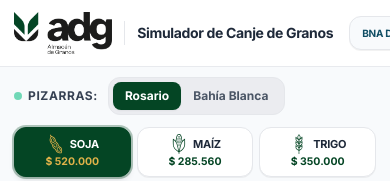
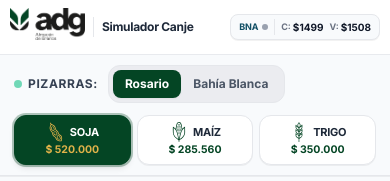
Before and after one commit to unkedcv2/adg, a React (Vite) app: page / in a window 390 px wide. Both pictures are taken after a click on the button "SIMULADOR". Shown: the top 181 px of the page. Built offline with nearby package versions, Linux system fonts and the light colour scheme; no server answers.

Commit message:
refactor: improve responsive layout of simulator header
Adjust padding, spacing, and logo size to ensure better fit on mobile devices.

```diff
--- a/src/components/CanjeSimulator.tsx
+++ b/src/components/CanjeSimulator.tsx
@@ -1033,10 +1033,10 @@
       {/* HEADER PRINCIPAL: Marca ADG a la izquierda y Dólar BNA derecha*/}
       {/* ============================================================ */}
       <header id="simulator-header" className="sticky top-0 z-40 bg-white border-b border-gray-200 shadow-2xs">
-        <div className="max-w-7xl mx-auto px-3.5 sm:px-6 lg:px-8 py-3 flex items-center justify-between gap-4">
+        <div className="max-w-7xl mx-auto px-2.5 sm:px-6 lg:px-8 py-2 sm:py-3 flex items-center justify-between gap-2 sm:gap-4">
 
           {/* Logo ADG + Línea divisoria finita + Título Simulador de Canje de Granos */}
-          <div className="flex items-center space-x-3 sm:space-x-4 shrink-0">
+          <div className="flex items-center space-x-2 sm:space-x-4 min-w-0">
             <a
               href="#"
               onClick={(e) => {
@@ -1051,32 +1051,48 @@
               className="flex items-center shrink-0 cursor-pointer hover:opacity-90 transition-opacity"
               title="ADG - Almacén de Granos"
             >
-              <Logo lightBg={true} height={42} />
+              <div className="sm:hidden">
+                <Logo lightBg={true} height={32} />
+              </div>
+              <div className="hidden sm:block">
+                <Logo lightBg={true} height={42} />
+              </div>
             </a>
 
-            <div className="h-6 sm:h-7 w-px bg-gray-200" />
+            <div className="h-5 sm:h-7 w-px bg-gray-200 shrink-0" />
 
-            <h1 className="text-sm sm:text-base md:text-lg font-black text-gray-800 tracking-tight whitespace-nowrap">
-              Simulador de Canje de Granos
+            <h1 className="text-xs sm:text-base md:text-lg font-black text-gray-800 tracking-tight truncate">
+              <span className="sm:hidden">Simulador Canje</span>
+              <span className="hidden sm:inline">Simulador de Canje de Granos</span>
             </h1>
           </div>
 
-          {/* Margen derecho: Cotización Dólar BNA Divisa (Compra y Venta) */}
-          <div id="header-dolar-bna" className="flex items-center space-x-2.5 sm:space-x-3.5 bg-slate-50 px-3 sm:px-3.5 py-1.5 rounded-xl border border-gray-200 shadow-2xs text-xs shrink-0">
-            <div className="text-left flex items-center space-x-1.5">
-              <span className="text-[10px] sm:text-[11px] font-extrabold text-cyan-900 uppercase tracking-tight leading-tight">
-                BNA DIVISA
+          {/* Margen derecho: Cotización Dólar BNA Divisa (Compra y Venta) adaptado chiquito en mobile */}
+          <div
+            id="header-dolar-bna"
+            className="flex items-center space-x-1.5 sm:space-x-3.5 bg-slate-50 px-2 sm:px-3.5 py-1 sm:py-1.5 rounded-lg sm:rounded-xl border border-gray-200 shadow-2xs text-[10px] sm:text-xs shrink-0"
+          >
+            <div className="text-left flex items-center space-x-1 sm:space-x-1.5">
+              <span className="text-[9px] sm:text-[11px] font-extrabold text-cyan-900 uppercase tracking-tight leading-tight">
+                <span className="sm:hidden">BNA</span>
+                <span className="hidden sm:inline">BNA DIVISA</span>
               </span>
-              <span className={`w-2 h-2 rounded-full ${dolarLiveStatus === 'live' ? 'bg-emerald-500 animate-pulse' : 'bg-gray-400'}`} />
+              <span className={`w-1.5 h-1.5 sm:w-2 sm:h-2 rounded-full ${dolarLiveStatus === 'live' ? 'bg-emerald-500 animate-pulse' : 'bg-gray-400'}`} />
             </div>
-            <div className="h-5 w-px bg-gray-200" />
-            <div className="flex items-center space-x-2.5 sm:space-x-3.5 text-xs">
-              <div className="text-gray-700">
-                <span className="text-[10px] font-bold text-gray-500 mr-1">COMPRA:</span>
+            <div className="h-4 sm:h-5 w-px bg-gray-200" />
+            <div className="flex items-center space-x-1.5 sm:space-x-3.5 text-[10px] sm:text-xs">
+              <div className="text-gray-700 flex items-center">
+                <span className="text-[9px] sm:text-[10px] font-bold text-gray-500 mr-0.5 sm:mr-1">
+                  <span className="sm:hidden">C:</span>
+                  <span className="hidden sm:inline">COMPRA:</span>
+                </span>
                 <span className="font-black text-gray-900">${config.dolarBNA.compra}</span>
               </div>
-              <div className="text-gray-700">
-                <span className="text-[10px] font-bold text-gray-500 mr-1">VENTA:</span>
+              <div className="text-gray-700 flex items-center">
+                <span className="text-[9px] sm:text-[10px] font-bold text-gray-500 mr-0.5 sm:mr-1">
+                  <span className="sm:hidden">V:</span>
+                  <span className="hidden sm:inline">VENTA:</span>
+                </span>
                 <span className="font-black text-gray-900">${config.dolarBNA.venta}</span>
               </div>
             </div>
```
